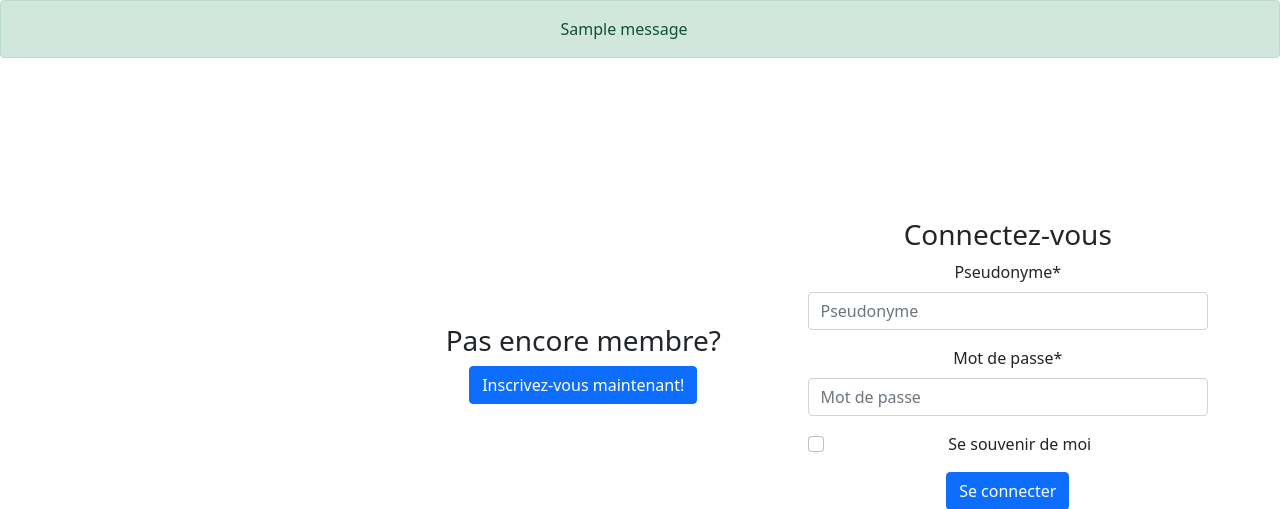
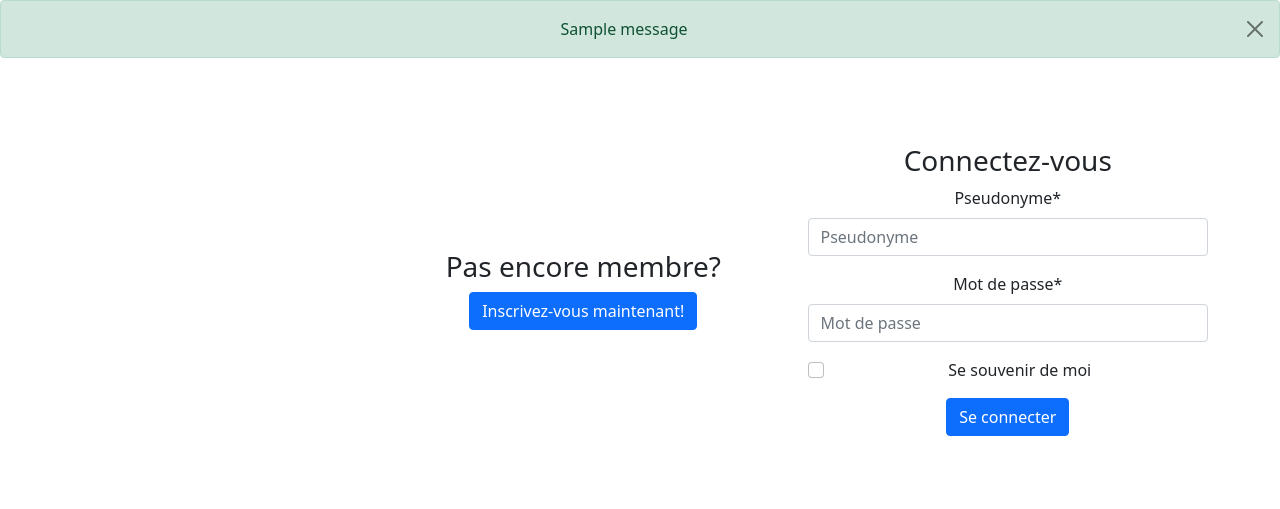
Before and after one commit to go-dev64/LITReview, a Django app: page / in a window 1280 px wide. Shown: the top 509 px of the page. Run offline with Django 4.2, Linux system fonts and the light colour scheme; tables that the repository leaves empty hold one stand-in row (values such as "Sample post"); one stand-in notice (Sample message) is shown; some libraries are stand-ins or nearby versions.

Commit message:
fix message erreur/confirmation

```diff
--- a/templates/partials/messages.html
+++ b/templates/partials/messages.html
@@ -1,7 +1,7 @@
 {% for message in messages %}
-<div class="container-fluid p-0 text-center">
-  <div class="alert {{ message.tags }} alert-dismissible fade show" role="alert" >
+  <div class="alert {{ message.tags }} alert-dismissible fade show text-center w-100 position-absolute top-0 start-0"style="z-index:1;" role="alert">
     {{ message }}
+    <button type="button" class="btn-close" data-bs-dismiss="alert" aria-label="Close"></button>
   </div>
 </div>
 {% endfor %}
```
Also changed, not shown: db.sqlite3.
